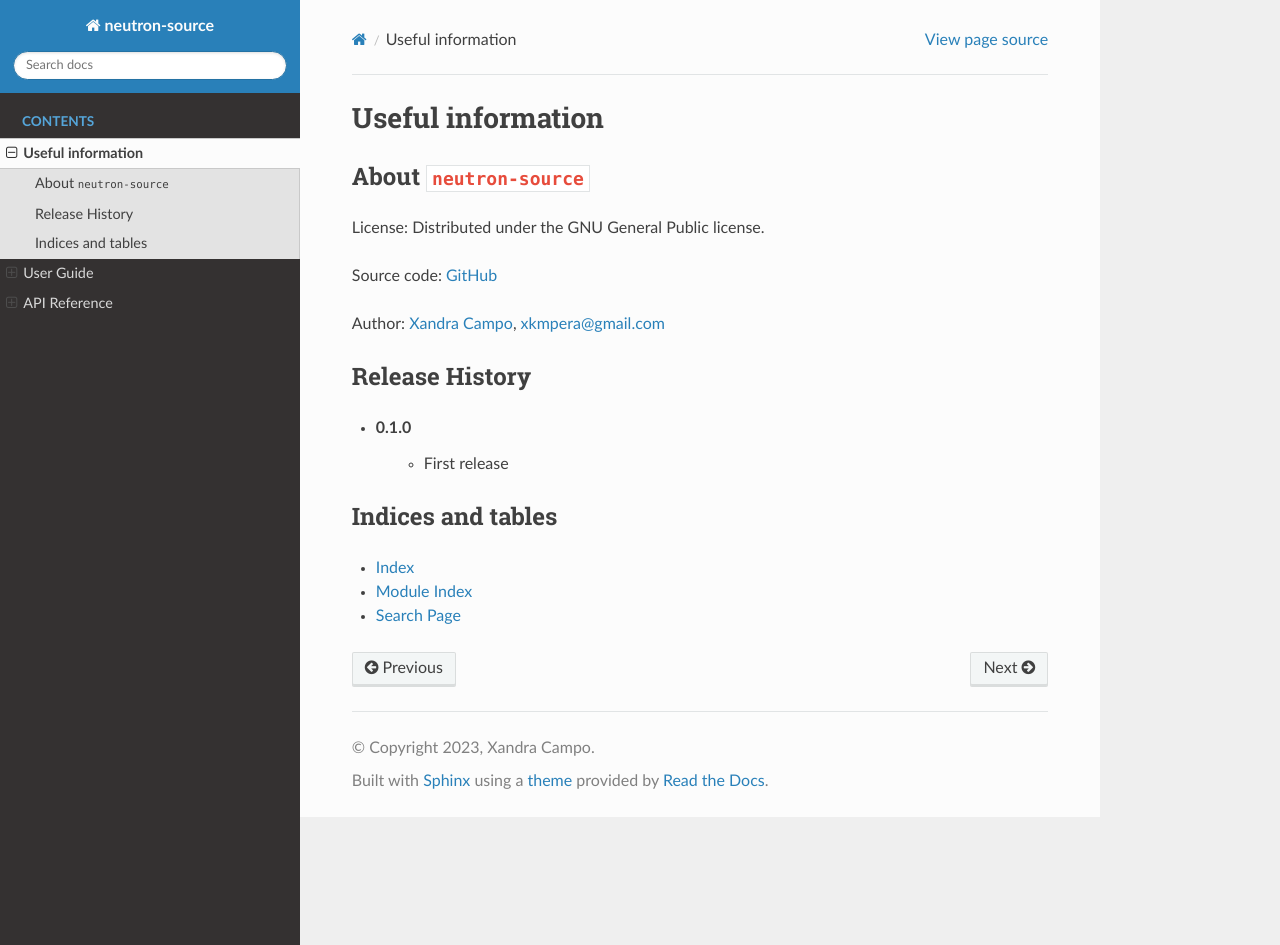
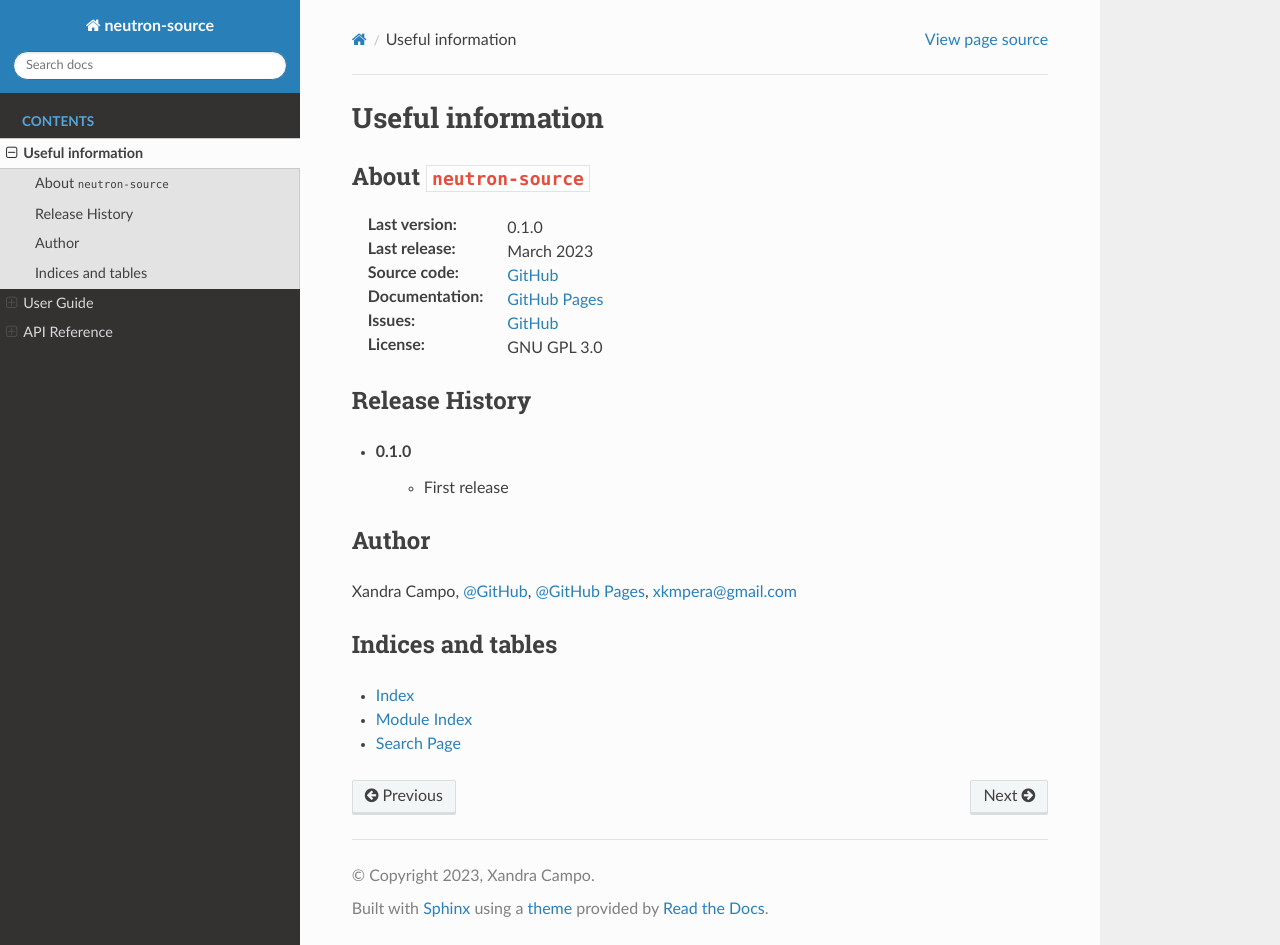
Before and after one commit to xandratxan/neutron-source, a Sphinx documentation site: the page built from docs/source/info.rst, in a window 1280 px wide and 945 px high. Built offline with Sphinx 7.4.7 and the Read the Docs theme 2.0.0, drawn with Linux system fonts in a browser that asks for light colours.

Commit message:
Update docs information page

```diff
--- a/docs/source/info.rst
+++ b/docs/source/info.rst
@@ -4,11 +4,12 @@ Useful information
 About ``neutron-source``
 ------------------------
 
-License: Distributed under the GNU General Public license.
-
-Source code: `GitHub <https://github.com/xandratxan/neutron-source>`_
-
-Author: `Xandra Campo <https://github.com/xandratxan>`_, xkmpera@gmail.com
+:Last version: 0.1.0
+:Last release: March 2023
+:Source code: `GitHub <https://github.com/xandratxan/neutron-source/>`_
+:Documentation: `GitHub Pages <https://xandratxan.github.io/neutron-source/>`_
+:Issues: `GitHub <https://github.com/xandratxan/magnitudes/neutron-source/>`_
+:License: GNU GPL 3.0
 
 Release History
 ---------------
@@ -16,6 +17,14 @@ Release History
 * 0.1.0
     * First release
 
+Author
+------
+
+Xandra Campo,
+`@GitHub <https://github.com/xandratxan/>`_,
+`@GitHub Pages <https://xandratxan.github.io/>`_,
+xkmpera@gmail.com
+
 Indices and tables
 ------------------
 
```
